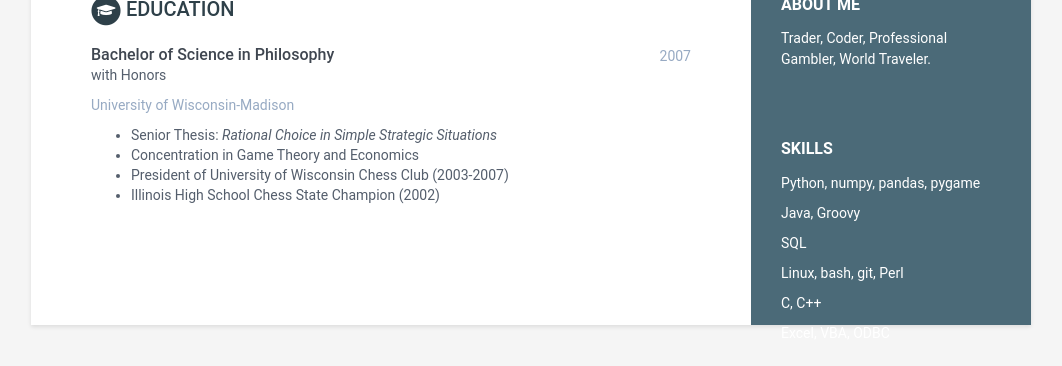
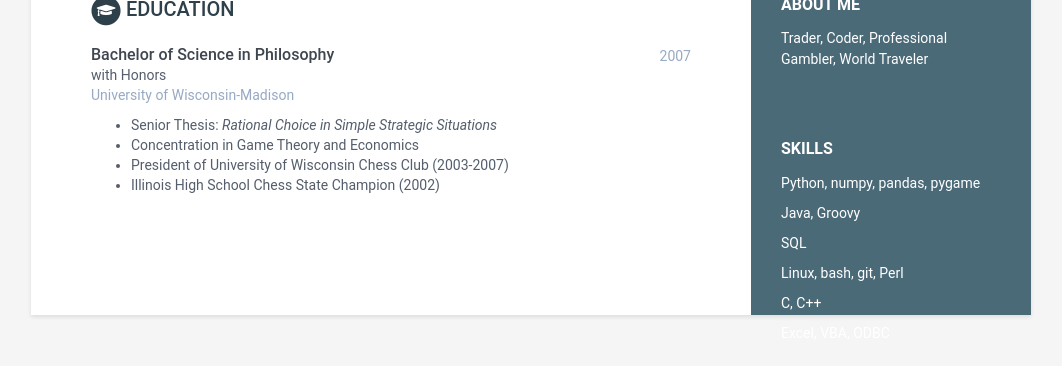
Before and after one commit to mcohngeier/cv, a Jekyll site: the page built from index.html, in a window 1280 px wide, cut to the strip 589-974 px from the top of the page. Shown: the top 366 px of the strip, without its empty margins (109-1171 px from the left). Built offline with Jekyll 4.4.1, drawn with Linux system fonts in a browser that asks for light colours.

Commit message:
education

```diff
--- a/_data/data.yml
+++ b/_data/data.yml
@@ -38,7 +38,7 @@ sidebar:
 career-profile:
     title: About Me
     summary: |
-      Trader, Coder, Professional Gambler, World Traveler.
+      Trader, Coder, Professional Gambler, World Traveler
 
 projects:
     title: Projects
@@ -86,12 +86,12 @@ experiences:
           - Developed tools to parse and display large datasets in human-readable form using Python, SQL, Excel, and VBA.
           - Developed tools to track intraday profits and losses and automatically display end-of-day snapshots.
           - Tested user experience and contributed ideas towards improvements.
-          - Studied theory of option pricing
+          - Studied theory of option pricing.
     - role: Professional Gambler
       time: 2009 - 2018
       company: Self
       details: |
-          - Ranked in the top echelon of backgammon players in the world for 10 consecutive years.
+          - Ranked in the top echelon of backgammon players in the world for 10 years.
           - Traveled to 30+ different countries.
           - Maximized expectation and profit by managing risk and uncertainty.
     - role: Virtualization Systems Administrator
--- a/_includes/education.html
+++ b/_includes/education.html
@@ -38,7 +38,7 @@
           <h3 class="degree">{{ graduation.degree }}</h3>
           <div class="time">{{ graduation.time }}</div>
         </div><!--//upper-row-->
-        <div class="honors">{{ graduation.honors}}</div>
+        {{ graduation.honors}}<br>
         <div class="university">{{ graduation.university }}</div>
       </div><!--//meta-->
 
--- a/_sass/_base.scss
+++ b/_sass/_base.scss
@@ -200,9 +200,9 @@ p {
         top: 0;
         color: $text-grey;
     }
-    .honors {
-        margin-bottom: 10px;
-    }
+    // .honors {
+        // margin-bottom: 10px;
+    // }
     .company, .university {
         margin-bottom: 10px;
         color: $text-grey;
```
